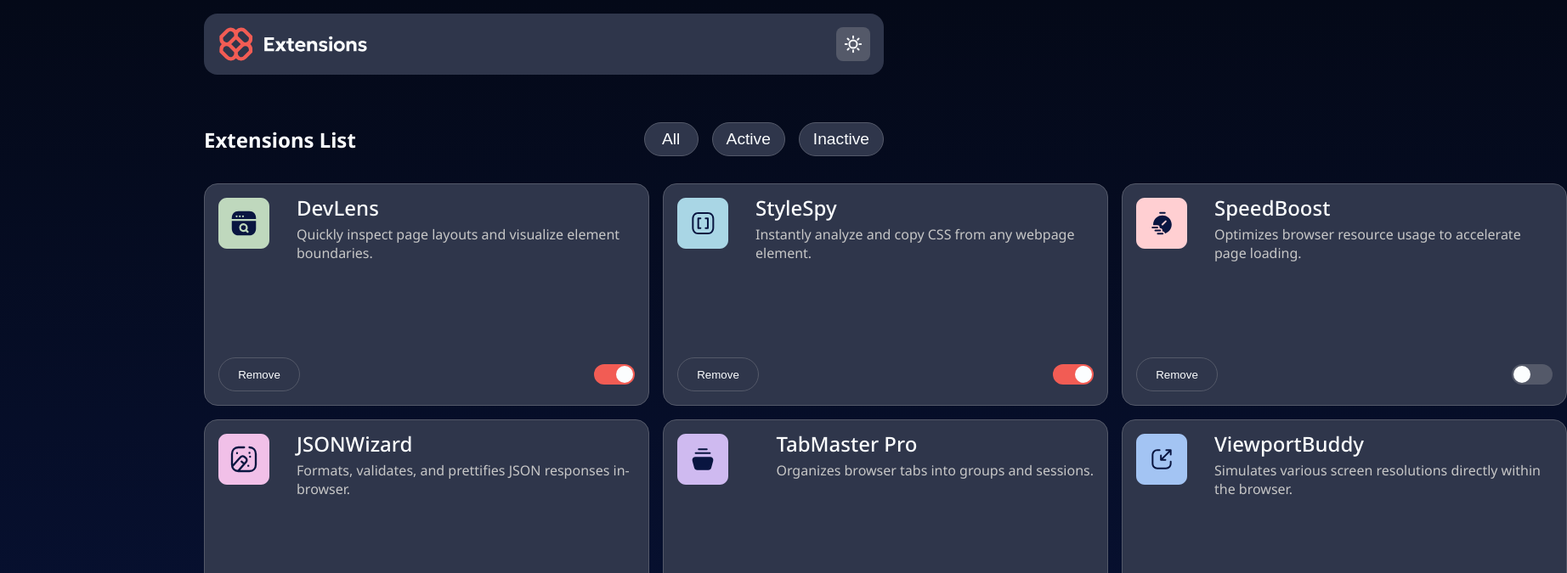
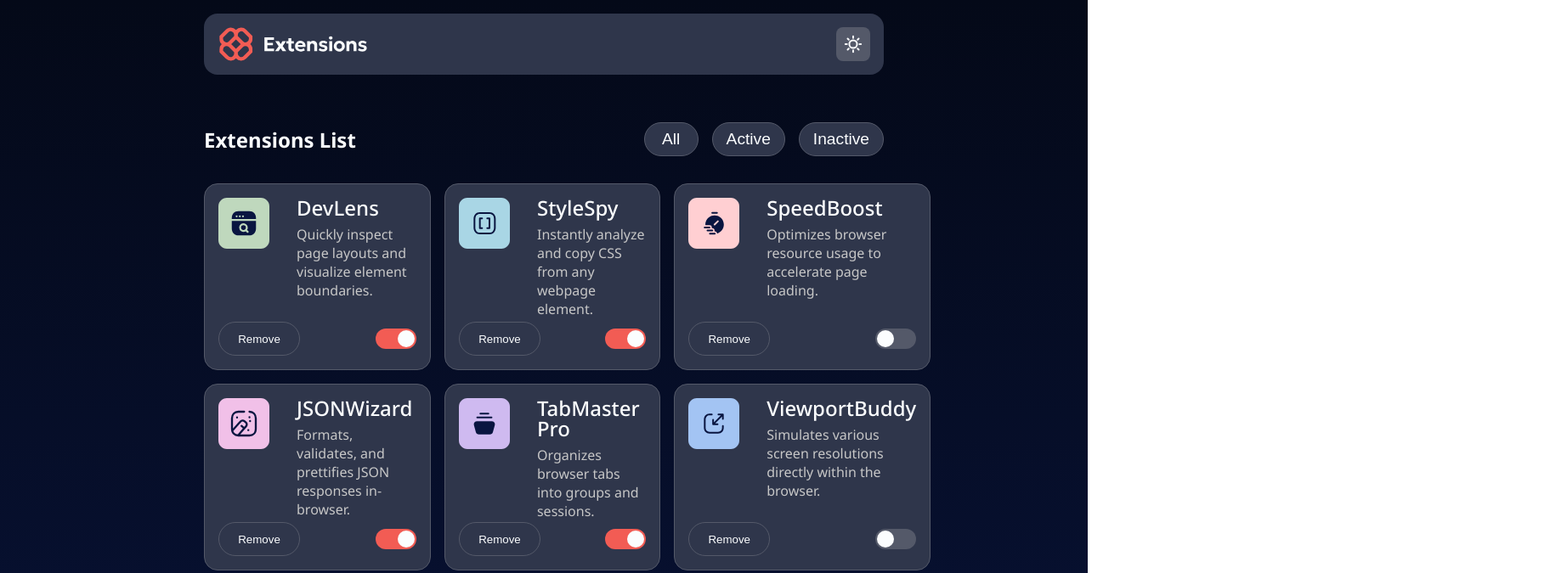
Before and after one commit to kietworkspaceoffice-cell/Browser-extension-manager-UI, a plain HTML site: page index.html in a window 1280 px wide. Shown: the top 675 px of the page at 85% size, 1844 px wide, since content can reach past the window. Drawn offline with Linux system fonts and the light colour scheme.

Commit message:
fix layout

```diff
--- a/style/main.css
+++ b/style/main.css
@@ -129,7 +129,7 @@
     /* extensions cart */
 .ext-cart {
     width: 100%;
-    aspect-ratio: 2/1;
+    min-height: 190px;
     background-color: var(--neutral-700);
     border: 1px solid var(--neutral-600);
     padding: 1rem;
@@ -301,6 +301,17 @@
 
         /* extensions list */
         .ext-cards {
+            grid-template-columns: repeat(2, 1fr);
+            column-gap: 1rem;
+        }
+        .ext-cart {
+            min-height: 220px;
+
+        }
+    }
+
+    @media screen and (min-width: 1200px) {
+        .ext-cards {
             grid-template-columns: repeat(3, 1fr);
             column-gap: 1rem;
         }
```
